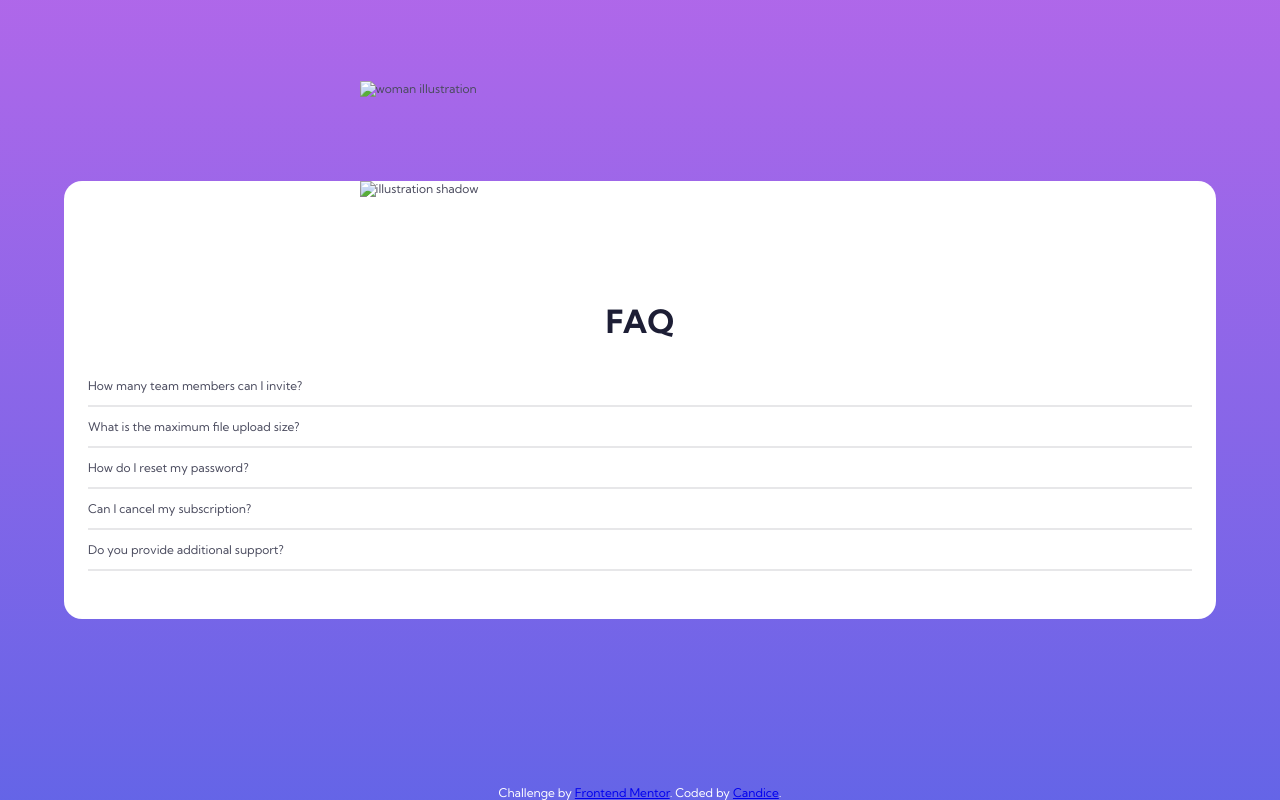
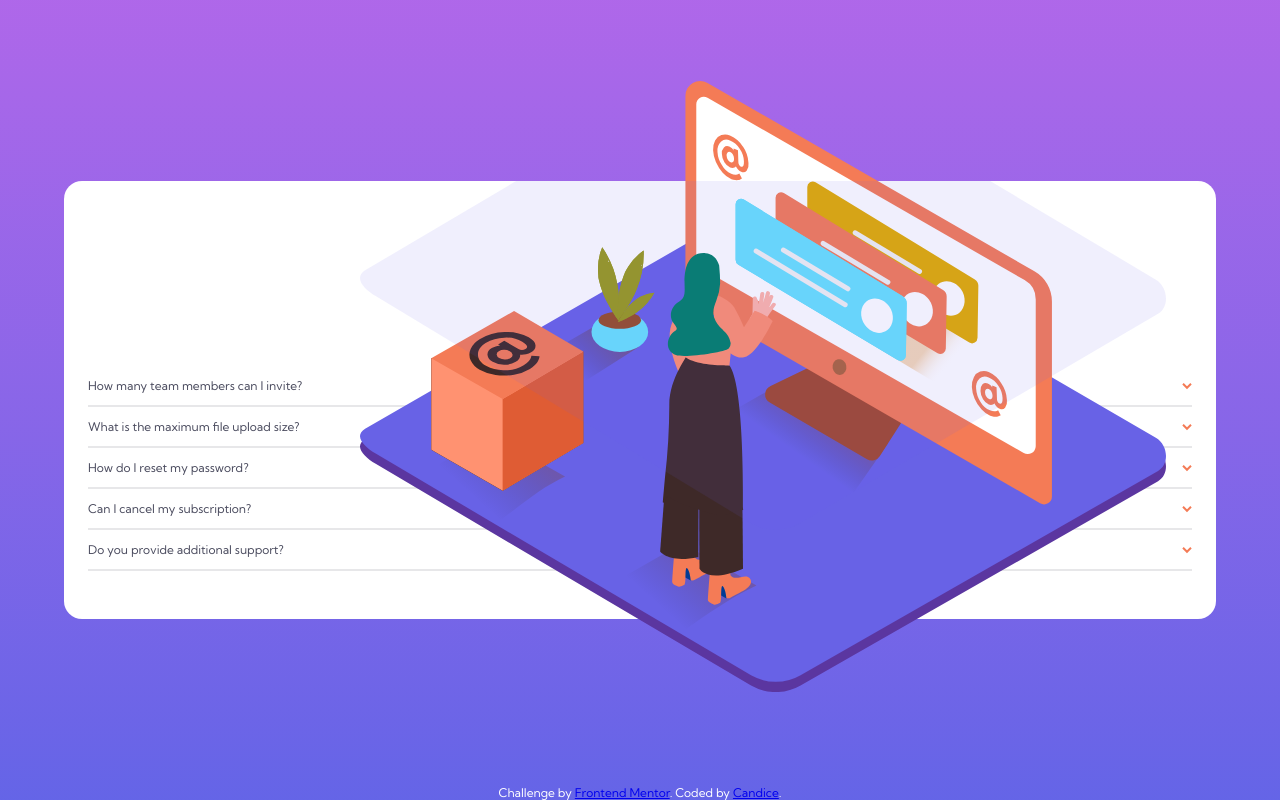
Before and after one commit to candicoded/faq-accordion-card-main, a plain HTML site: page index.html in a window 1280 px wide. Drawn offline with Linux system fonts and the light colour scheme; the site is published under a folder, as on GitHub Pages, so addresses that start at the root find nothing.

Commit message:
changed img paths

```diff
--- a/index.html
+++ b/index.html
@@ -25,13 +25,13 @@
     <main>
       <section class="desktop-img-col">
         <picture>
-          <source srcset="/images/illustration-woman-online-desktop.svg" media="(min-width: 1440px)">
-          <img src="/images/illustration-woman-online-mobile.svg" alt="woman illustration" class="woman-img">
+          <source srcset="./images/illustration-woman-online-desktop.svg" media="(min-width: 1440px)">
+          <img src="./images/illustration-woman-online-mobile.svg" alt="woman illustration" class="woman-img">
         </picture>
 
         <picture>
-          <source srcset="/images/bg-pattern-desktop.svg" media="(min-width: 1440px)">
-          <img src="/images/bg-pattern-mobile.svg" alt="illustration shadow" class="woman-img-shadow">
+          <source srcset="./images/bg-pattern-desktop.svg" media="(min-width: 1440px)">
+          <img src="./images/bg-pattern-mobile.svg" alt="illustration shadow" class="woman-img-shadow">
         </picture>
       </section>
 
--- a/style.css
+++ b/style.css
@@ -68,7 +68,7 @@ h1 {
 }
 
 .question::after {
-  content: url(/images/icon-arrow-down.svg);
+  content: url(./images/icon-arrow-down.svg);
   float: right;
   transition: transform 0.3s;
 }
```
